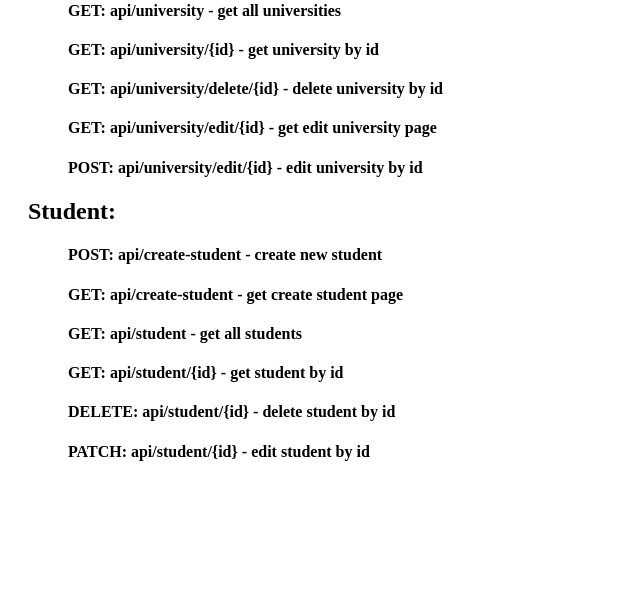
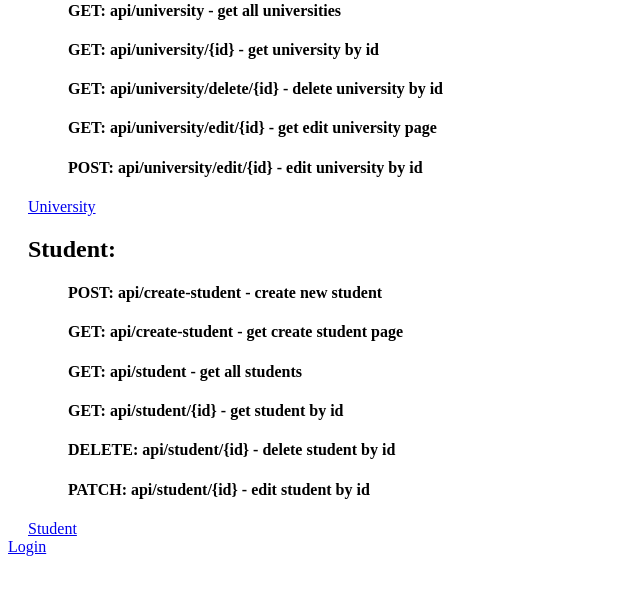
Before and after one commit to Zertalian1/PythonThirdPart, a Flask app: page /api in a window 1280 px wide. Shown: the part 205-800 px from the top of the page, without its empty margins (0-640 px from the left). Run offline with Flask 3, Linux system fonts and the light colour scheme.

Commit message:
конец

```diff
--- a/app.py
+++ b/app.py
@@ -1,7 +1,12 @@
-from flask import Flask
-from flask import render_template
+from datetime import date
 
-app = Flask(__name__)
+from flask import request, render_template, redirect, flash
+from flask_login import current_user, login_user, login_required
+from werkzeug.security import generate_password_hash, check_password_hash
+
+from models import University, app, db, Student, User
+from flask_login import login_user
+from flask_login import logout_user
 
 
 @app.route('/api')
@@ -9,5 +14,162 @@ def info():
     return render_template('api_info.html')
 
 
+@app.route('/api/university/create', methods=['post', 'get'])
+@login_required
+def create_university():
+    if request.method == 'GET':
+        return render_template(
+            'createUniversity.html',
+            university=University(full_name="", short_name="", date_of_creation=date.today())
+        )
+    if request.method == 'POST':
+        full_name = request.form['full_name']
+        short_name = request.form['short_name']
+        date_of_creation = request.form['date_of_creation']
+        university = University(full_name=full_name, short_name=short_name, date_of_creation=date_of_creation)
+        db.session.add(university)
+        db.session.commit()
+        return redirect('/api/university')
+
+
+@app.get('/api/university/delete/<int:id>')
+@login_required
+def delete_university_by_id(id):
+    university = University.query.filter_by(university_id=id).first()
+    db.session.delete(university)
+    db.session.commit()
+    return redirect('/api/university')
+
+
+@app.route('/api/university/edit/<int:id>', methods=['post', 'get'])
+@login_required
+def edit_university_by_id(id):
+    university = University.query.filter_by(university_id=id).first()
+    if request.method == 'POST':
+        if university:
+            db.session.delete(university)
+            full_name = request.form['full_name']
+            short_name = request.form['short_name']
+            date_of_creation = request.form['date_of_creation']
+            university = University(full_name=full_name, short_name=short_name, date_of_creation=date_of_creation)
+            db.session.add(university)
+            db.session.commit()
+            return redirect('/api/university')
+        return f"University with id = {id} Does nit exist"
+    return render_template(
+        'createUniversity.html',
+        university=university
+    )
+
+
+@app.get('/api/university')
+def get_all_university():
+    universities = University.query.all()
+    return render_template('allUniversity.html', universities=universities)
+
+
+@app.route('/api/student/create', methods=['post', 'get'])
+@login_required
+def create_student():
+    if request.method == 'GET':
+        return render_template(
+            'createStudent.html',
+            student=Student(FCs="", date_of_birth=date.today(), year_of_admission=date.today()),
+            available_university_list=University.query.all()
+        )
+    if request.method == 'POST':
+        university = request.form['university']
+        FCs = request.form['FCs']
+        date_of_birth = request.form['date_of_birth']
+        year_of_admission = request.form['year_of_admission']
+        student = Student(university=university, FCs=FCs, date_of_birth=date_of_birth,
+                          year_of_admission=year_of_admission)
+        db.session.add(student)
+        db.session.commit()
+        return redirect('/api/student')
+
+
+@app.get('/api/student/delete/<int:id>')
+@login_required
+def delete_student_by_id(id):
+    student = Student.query.filter_by(student_id=id).first()
+    db.session.delete(student)
+    db.session.commit()
+    return redirect('/api/student')
+
+
+@app.route('/api/student/edit/<int:id>', methods=['post', 'get'])
+@login_required
+def edit_student_by_id(id):
+    student = Student.query.filter_by(student_id=id).first()
+    if request.method == 'POST':
+        if student:
+            db.session.delete(student)
+            university = request.form['university']
+            FCs = request.form['FCs']
+            date_of_birth = request.form['date_of_birth']
+            year_of_admission = request.form['year_of_admission']
+            student = Student(university=university, FCs=FCs, date_of_birth=date_of_birth,
+                              year_of_admission=year_of_admission)
+            db.session.add(student)
+            db.session.commit()
+            return redirect('/api/student')
+        return f"Student with id = {id} Does nit exist"
+    return render_template(
+        'createStudent.html',
+        student=student,
+        available_university_list=University.query.all()
+    )
+
+
+@app.get('/api/student')
+def get_all_student():
+    students = Student.query.all()
+    return render_template('allStudent.html', students=students)
+
+
+@app.route('/api/login', methods=['GET', 'POST'])
+def login():
+    if request.method == 'POST':
+        email = request.form.get('email')
+        password = request.form.get('password')
+        remember = True if request.form.get('remember') else False
+
+        user = User.query.filter_by(email=email).first()
+
+        if not user or not check_password_hash(user.password, password):
+            flash('Please check your login details and try again.')
+            return redirect("/api/login")
+        login_user(user, remember=remember)
+        return redirect("/api")
+    if request.method == 'GET':
+        return render_template('login.html')
+
+
+@app.route('/api/signup', methods=['GET', 'POST'])
+def signup():
+    if request.method == 'POST':
+        email = request.form.get('email')
+        name = request.form.get('name')
+        password = request.form.get('password')
+        user = User.query.filter_by(email=email).first()
+        if user:
+            flash('Email address already exists')
+            return redirect("/api/signup")
+        new_user = User(email=email, name=name, password=generate_password_hash(password, method='sha256'))
+        db.session.add(new_user)
+        db.session.commit()
+        return redirect("/api")
+    if request.method == 'GET':
+        return render_template('signup.html')
+
+
+@app.route('/api/logout')
+@login_required
+def logout():
+    logout_user()
+    return redirect('/api')
+
+
 if __name__ == '__main__':
     app.run()
--- a/templates/api_info.html
+++ b/templates/api_info.html
@@ -17,6 +17,7 @@
         <h4>GET: api/university/edit/{id} - get edit university page</h4>
         <h4>POST: api/university/edit/{id} - edit university by id</h4>
     </div>
+    <a href="/api/university">University</a>
 </div>
 <div style="margin-left: 20px">
     <h2>Student:</h2>
@@ -28,6 +29,16 @@
         <h4>DELETE: api/student/{id} - delete student by id</h4>
         <h4>PATCH: api/student/{id} - edit student by id</h4>
     </div>
+    <a href="/api/student">Student</a>
 </div>
+
+<div>
+    {% if current_user.is_anonymous %}
+    <a href="/api/login">Login</a>
+    {% else %}
+    <a href="/api/logout">Logout</a>
+    {% endif %}
+</div>
+
 </body>
 </html>
```
Also changed, not shown: models.py (+27 -10 lines), templates/allStudent.html (added, +34 -0 lines), templates/allUniversity.html (added, +32 -0 lines), templates/createStudent.html (added, +50 -0 lines), templates/createUniversity.html (added, +41 -0 lines), templates/login.html (added, +42 -0 lines), templates/signup.html (added, +42 -0 lines).
